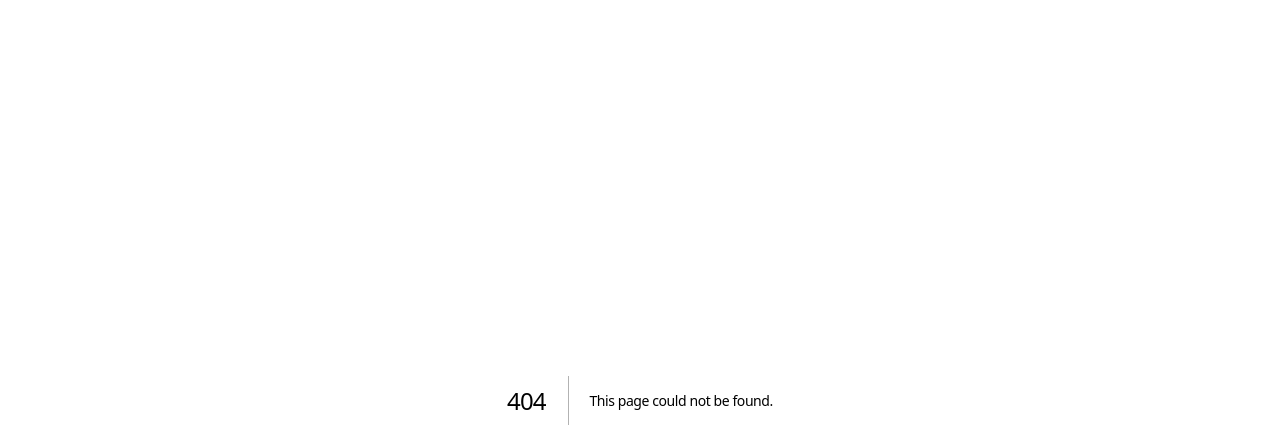
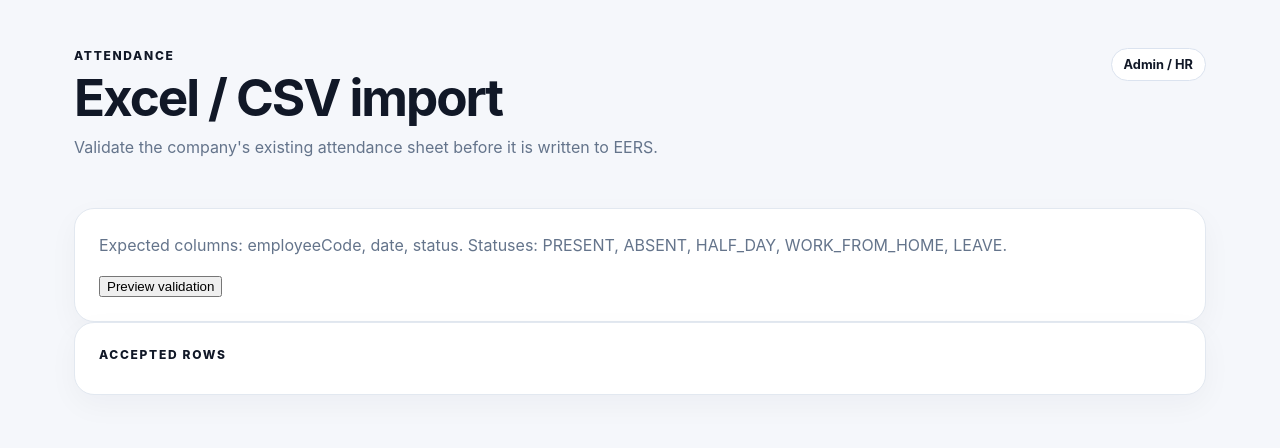
Before and after one commit to Pranjal1-1/EERS, a Next.js app in the folder apps/web/: page /admin/attendance-import in a window 1280 px wide. Before the commit this address had no page. Shown: the top 448 px of the page. Built offline with nearby package versions, Linux system fonts and the light colour scheme.

Commit message:
feat: add attendance import review screen

```diff
--- /dev/null
+++ b/apps/web/src/app/admin/attendance-import/page.tsx
@@ -0,0 +1,17 @@
+'use client';
+
+import { useState } from 'react';
+import { validateAttendanceRows, type AttendanceImportRow } from '@/lib/attendance-import';
+
+export default function AttendanceImportPage() {
+  const [rows, setRows] = useState<AttendanceImportRow[]>([]);
+  const [errors, setErrors] = useState<Array<{sourceRow:number;message:string}>>([]);
+  function preview() {
+    const result = validateAttendanceRows([
+      { employeeCode: 'E001', date: '2026-08-01', status: 'PRESENT' },
+      { employeeCode: 'E002', date: '2026-08-01', status: 'WORK_FROM_HOME' },
+    ]);
+    setRows(result.accepted); setErrors(result.errors);
+  }
+  return <main className="shell"><header className="topbar"><div><p className="eyebrow">Attendance</p><h1>Excel / CSV import</h1><p className="muted">Validate the company's existing attendance sheet before it is written to EERS.</p></div><span className="status">Admin / HR</span></header><section className="card"><p className="muted">Expected columns: employeeCode, date, status. Statuses: PRESENT, ABSENT, HALF_DAY, WORK_FROM_HOME, LEAVE.</p><button className="button" onClick={preview}>Preview validation</button></section><section className="card"><p className="eyebrow">Accepted rows</p>{rows.map((row) => <div className="table-row" key={`${row.employeeCode}-${row.date}`}><span>{row.employeeCode}</span><span>{row.date}</span><strong>{row.status}</strong></div>)}{errors.map((error) => <p className="form-message" key={error.sourceRow}>Row {error.sourceRow}: {error.message}</p>)}</section></main>;
+}
```
